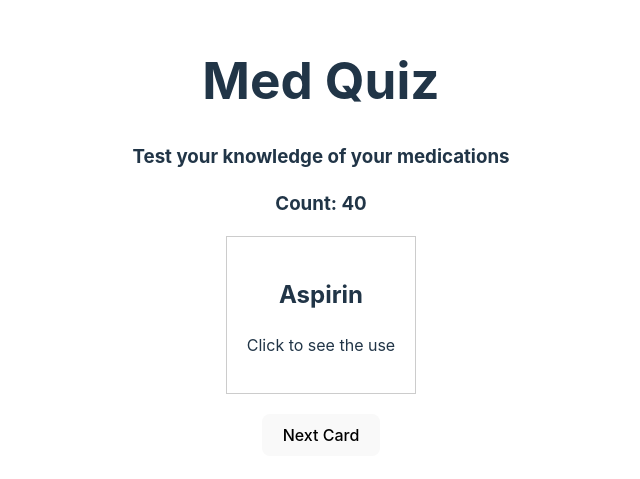
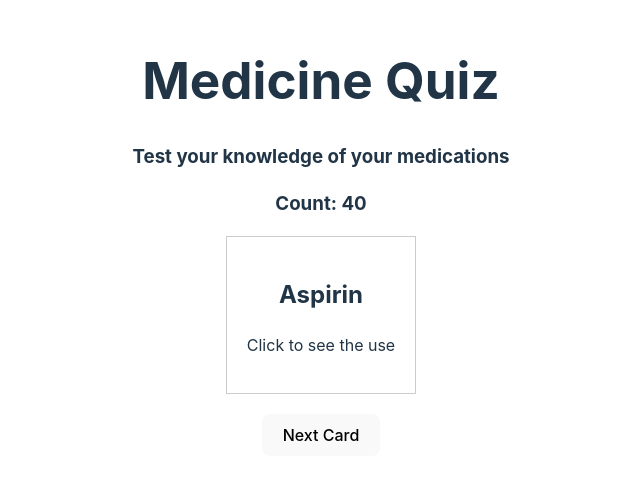
Before and after one commit to Teklemya/Project_3, a React (Vite) app in the folder Flashcards/: page / in a window 1280 px wide. Shown: the part 163-642 px from the top of the page, without its empty margins (319-959 px from the left). Built offline with nearby package versions, Linux system fonts and the light colour scheme.

Commit message:
heading changed

```diff
--- a/Flashcards/src/App.jsx
+++ b/Flashcards/src/App.jsx
@@ -4,7 +4,7 @@ function App() {
 
   return (
     <div className="header">
-        <h1>Med Quiz</h1>
+        <h1>Medicine Quiz</h1>
         <h3>Test your knowledge of your medications</h3>
         <h3>Count: 40</h3>
 
```
